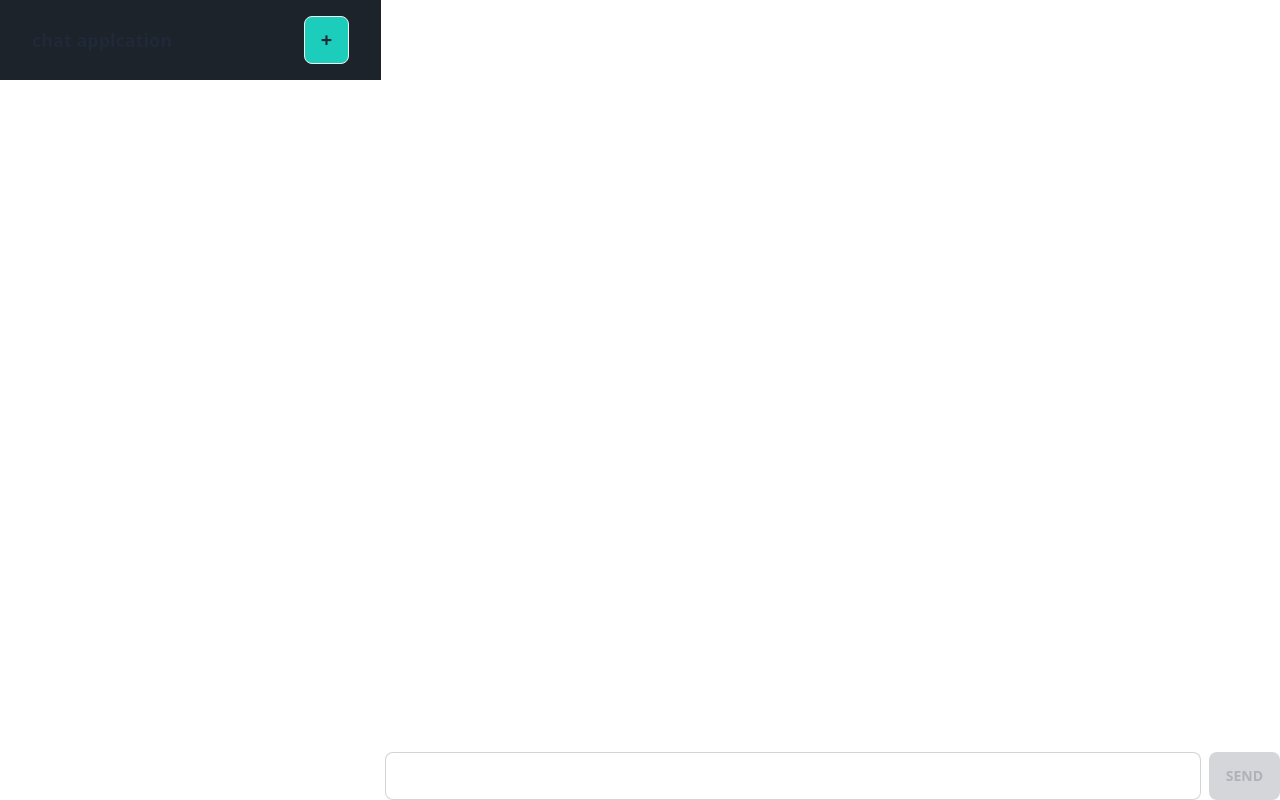
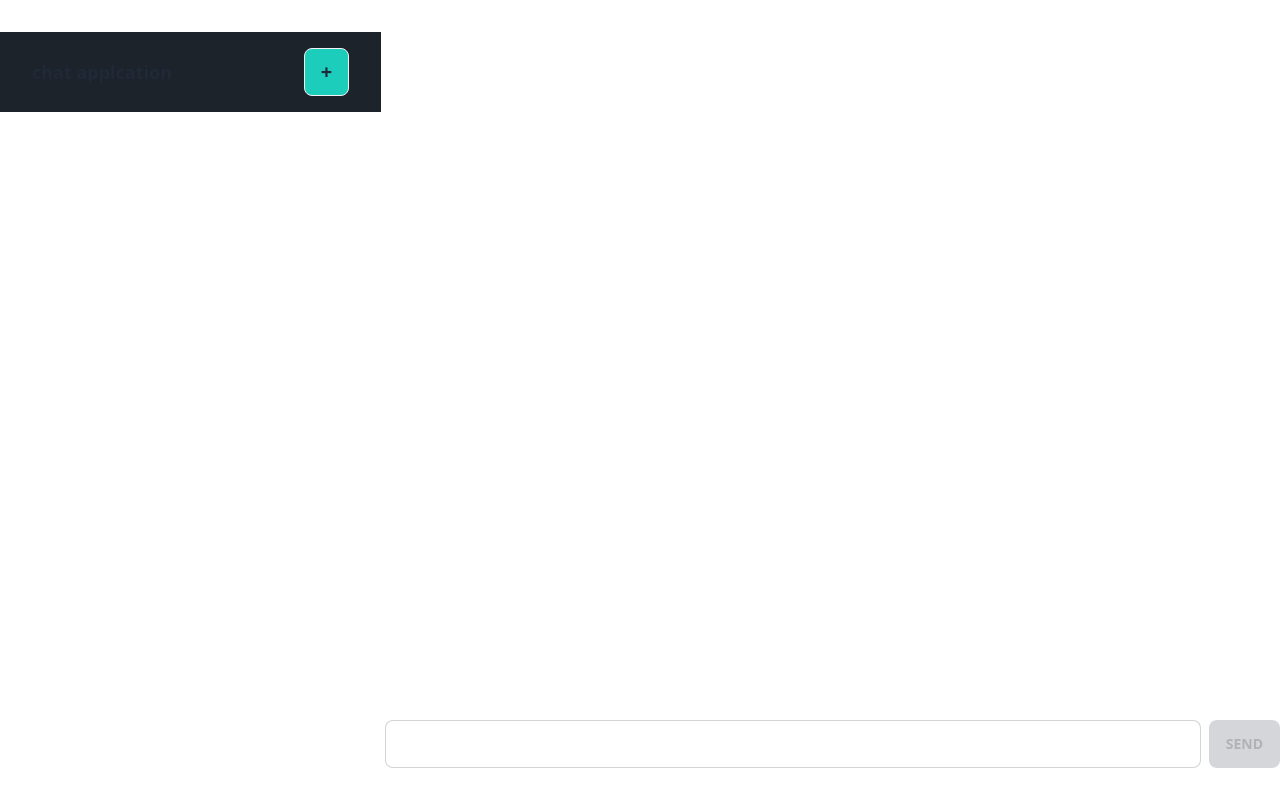
Before and after one commit to ReadyCodeToUse/go-svelte-websocket-chat, a SvelteKit app in the folder client/: page / in a window 1280 px wide. Built offline with nearby package versions, Linux system fonts and the light colour scheme.

Commit message:
[UPDATE] code cleaning and layout

```diff
--- a/client/src/routes/+page.svelte
+++ b/client/src/routes/+page.svelte
@@ -54,8 +54,8 @@
 	});
 </script>
 
-<main class="container mx-auto grid grid-cols-10 gap-1 h-screen">
-	<div class="col-span-3 row-span-5 overflow-auto bg-">
+<main class="container mx-auto grid grid-cols-10 gap-1 h-auto max-h-screen">
+	<div class="col-span-3 row-span-5 overflow-auto py-8">
 		<div
 			class="sticky top-0 bg-inherit h-20 flex flex-row justify-between items-center bg-neutral-focus px-8"
 		>
@@ -81,7 +81,7 @@
 		{/each}
 	</div>
 
-	<div class="col-span-7 row-span-5 flex flex-col justify-end h-screen">
+	<div class="col-span-7 row-span-5 flex flex-col justify-end h-screen py-8">
 		<div class="overflow-auto flex flex-col-reverse">
 			<Room bind:this={room} />
 		</div>
```
